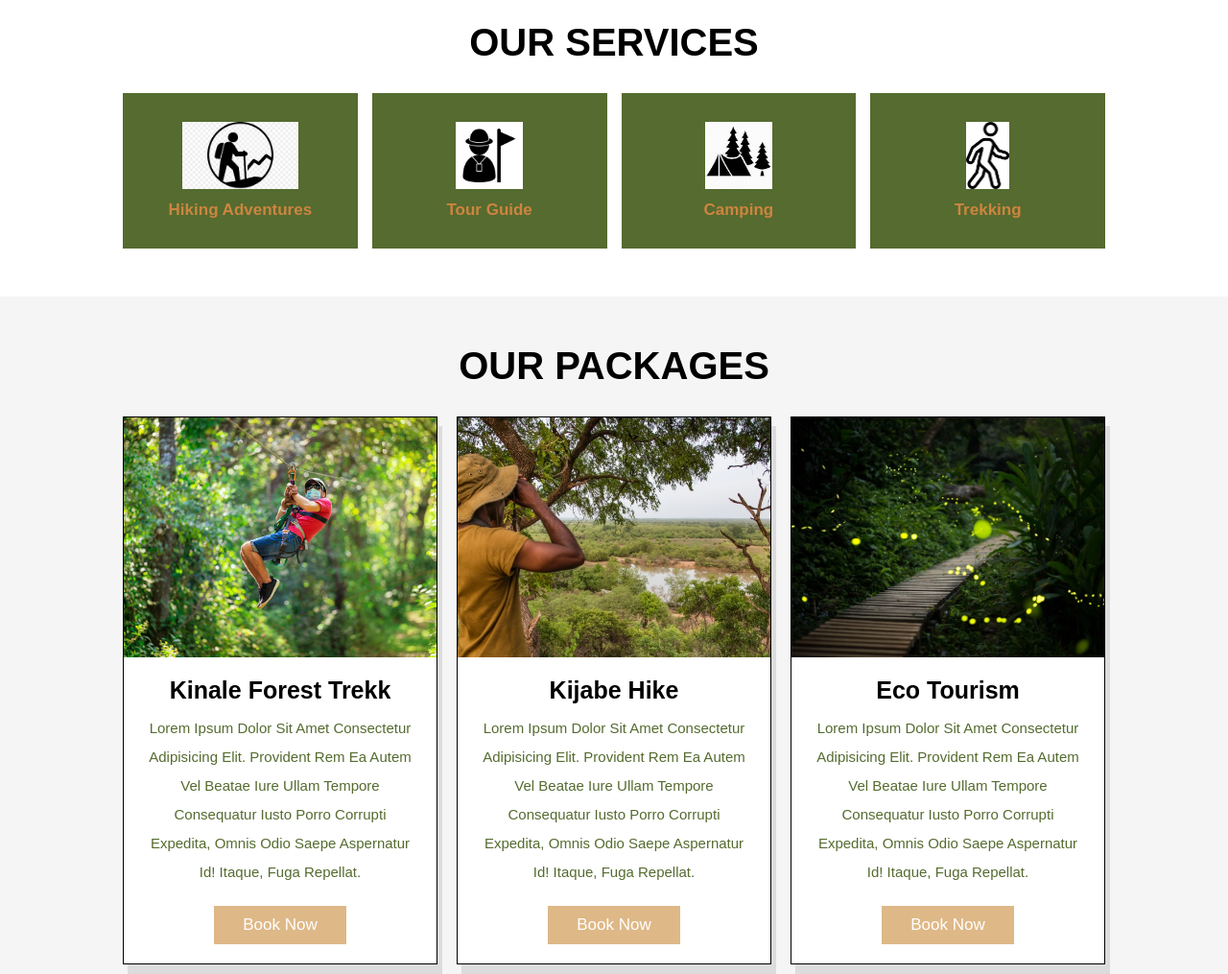
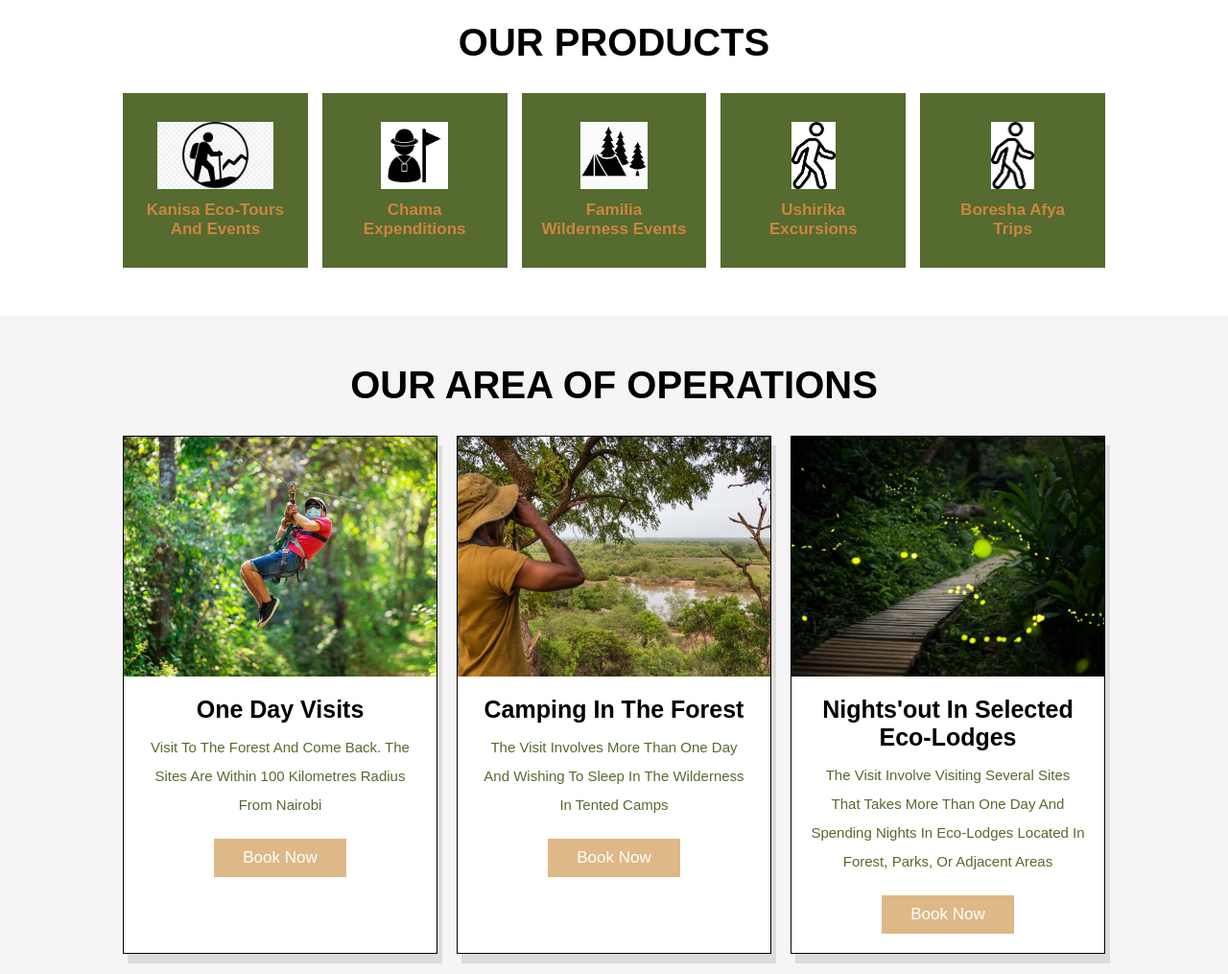
Before and after one commit to sammwaura/AFEL, a plain HTML site: page index.html in a window 1280 px wide. Shown: the part 1140-2155 px from the top of the page at 96% size. Drawn offline with nearby package versions, Linux system fonts and the light colour scheme.

Commit message:
modify index file

```diff
--- a/index.html
+++ b/index.html
@@ -81,9 +81,9 @@
 
     <div class="content">
         <h3>about us</h3>
-        <p>Lorem, ipsum dolor sit amet consectetur adipisicing elit.
-             Possimus iste est laudantium optio molestias similique officia alias.
-             Dolores itaque eveniet, cum sint sit, tempore dolorum distinctio id fugit iste alias?</p>
+        <p>AFEL is a limited company registered in Kenya to promote eco-tourism and conservation of environment.
+            The headquarters are in Nairobi, Colours house off Outering Road.
+            </p>
          <a href="about.html" class="btn">read more</a>
     </div>
 </section>
@@ -92,29 +92,35 @@
 <!-- service section starts -->
 <section class="services">
 
-    <h1 class="heading-title">our services</h1>
+    <h1 class="heading-title">our products</h1>
 
     <div class="box-container">
 
         <div class="box">
             <img src="assets/images/hike.png" alt="">
-            <h3>hiking adventures</h3>
+            <h3>kanisa eco-tours and events</h3>
         </div>
 
         <div class="box">
             <img src="assets/images/tour.png" alt="">
-            <h3>tour guide</h3>
+            <h3>Chama expenditions</h3>
         </div>
 
         <div class="box">
             <img src="assets/images/camp.jpeg" alt="">
-            <h3>camping</h3>
+            <h3>familia wilderness events</h3>
         </div>
 
         <div class="box">
             <img src="assets/images/trekk.png" alt="">
-            <h3>trekking</h3>
+            <h3>ushirika excursions</h3>
         </div>
+
+        <div class="box">
+            <img src="assets/images/trekk.png" alt="">
+            <h3>boresha afya trips</h3>
+        </div>
+
 
 
     </div>
@@ -126,7 +132,7 @@
 
 <section class="home-packages">
 
-    <h1 class="heading-title"> our packages</h1>
+    <h1 class="heading-title"> our area of operations</h1>
 
     <div class="box-container">
 
@@ -135,10 +141,8 @@
                 <img src="assets/images/pack3.jpg" alt="">
             </div>
             <div class="content">
-                <h3>Kinale Forest Trekk</h3>
-                <p>Lorem ipsum dolor sit amet consectetur adipisicing elit.
-                     Provident rem ea autem vel beatae iure ullam tempore consequatur iusto porro corrupti expedita,
-                      omnis odio saepe aspernatur id! Itaque, fuga repellat.</p>
+                <h3>One day visits</h3>
+                <p>Visit to the forest and come back. The sites are within 100 kilometres radius from Nairobi</p>
                 <a href="book.html" class="btn"> book now </a>
             </div>
         </div>
@@ -148,10 +152,8 @@
                 <img src="assets/images/pack.jpg" alt="">
             </div>
             <div class="content">
-                <h3>Kijabe Hike</h3>
-                <p>Lorem ipsum dolor sit amet consectetur adipisicing elit.
-                     Provident rem ea autem vel beatae iure ullam tempore consequatur iusto porro corrupti expedita,
-                      omnis odio saepe aspernatur id! Itaque, fuga repellat.</p>
+                <h3>camping in the forest</h3>
+                <p>The visit involves more than one day and wishing to sleep in the wilderness in tented camps</p>
                 <a href="book.html" class="btn"> book now </a>
             </div>
         </div>
@@ -161,10 +163,8 @@
                 <img src="assets/images/pack2.webp" alt="">
             </div>
             <div class="content">
-                <h3>Eco Tourism</h3>
-                <p>Lorem ipsum dolor sit amet consectetur adipisicing elit.
-                     Provident rem ea autem vel beatae iure ullam tempore consequatur iusto porro corrupti expedita,
-                      omnis odio saepe aspernatur id! Itaque, fuga repellat.</p>
+                <h3>Nights'out in selected eco-lodges</h3>
+                <p>The visit involve visiting several sites that takes more than one day and spending nights in eco-lodges located in forest, parks, or adjacent areas</p>
                 <a href="book.html" class="btn"> book now </a>
             </div>
         </div>
```
